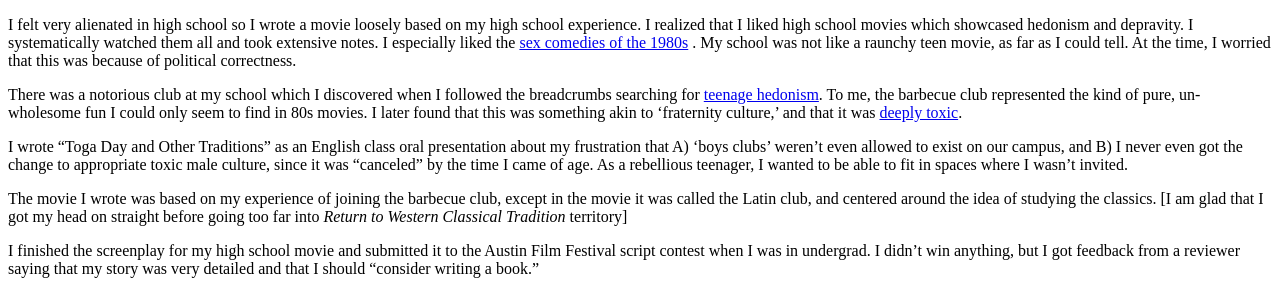
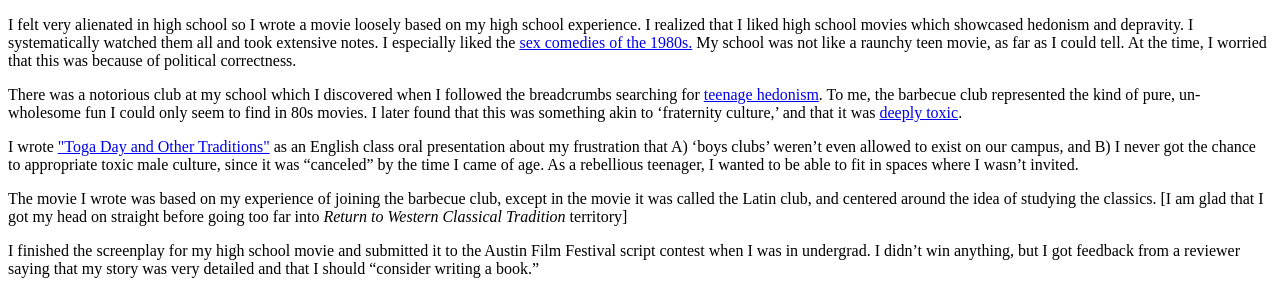
Before and after one commit to lurkyscholar/bbq, a plain HTML site: page index.html in a window 1280 px wide. Shown: the top 291 px of the page. Drawn offline with Linux system fonts and the light colour scheme.

Commit message:
Update index.html

```diff
--- a/index.html
+++ b/index.html
@@ -10,8 +10,7 @@
 I felt very alienated in high school so I wrote a movie loosely based on my high school experience.
 I realized that I liked high school movies which showcased hedonism and depravity.
 I systematically watched them all and took extensive notes.
-I especially liked the <a href="https://engagedscholarship.csuohio.edu/tdr/vol8/iss1/1/" target="_blank">sex comedies of the 1980s</a>
-. My school was not like a raunchy teen movie, as far as I could tell.
+I especially liked the <a href="https://engagedscholarship.csuohio.edu/tdr/vol8/iss1/1/" target="_blank">sex comedies of the 1980s.</a> My school was not like a raunchy teen movie, as far as I could tell.
 At the time, I worried that this was because of political correctness.
 
 <p>
@@ -20,7 +19,7 @@ There was a notorious club at my school which I discovered when I followed the b
   I later found that this was something akin to ‘fraternity culture,’ and that it was <a href="https://berkeleyhighjacket.com/2022/sports/power-prestige-privilege-pillars-of-bbq-club-at-bhs/" target="_blank">deeply toxic</a>.
 
 <p>
- I wrote “Toga Day and Other Traditions” as an English class oral presentation about my frustration that A) ‘boys clubs’ weren’t even allowed to exist on our campus, and B) I never even got the change to appropriate toxic male culture, since it was “canceled” by the time I came of age.
+ I wrote <a href="https://docs.google.com/document/d/1NDhCCFES10F7skO0s2Cq8Zaj0sBtZtI0Auvryd04jbM/edit?usp=sharing" target="_blank">"Toga Day and Other Traditions"</a> as an English class oral presentation about my frustration that A) ‘boys clubs’ weren’t even allowed to exist on our campus, and B) I never got the chance to appropriate toxic male culture, since it was “canceled” by the time I came of age.
   As a rebellious teenager, I wanted to be able to fit in spaces where I wasn’t invited.
 
  <p>
```
